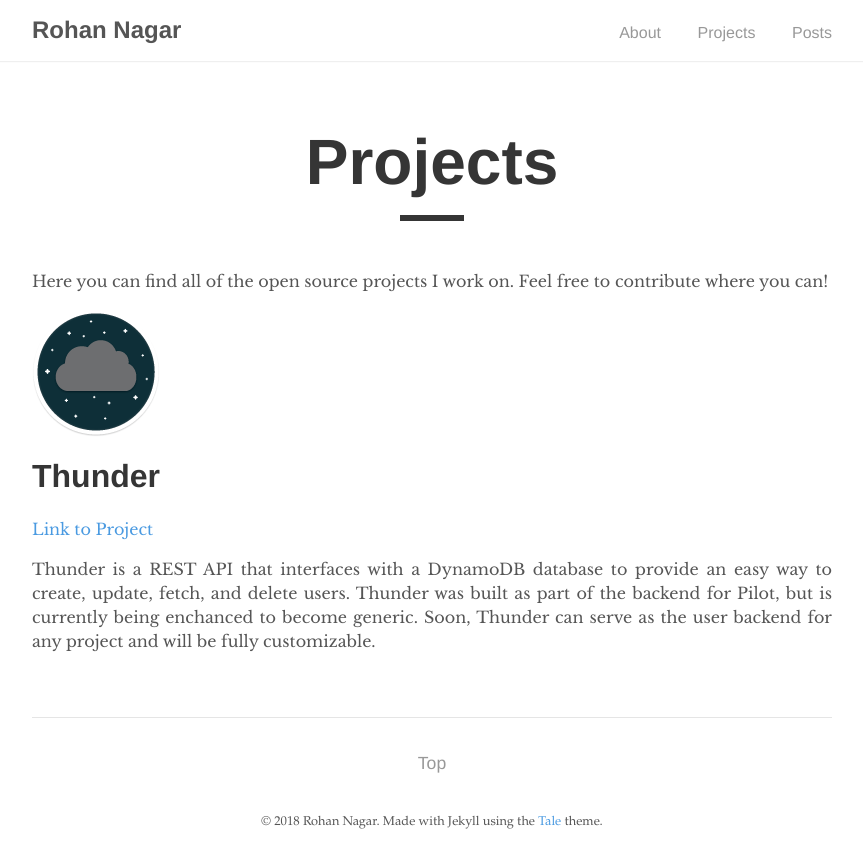
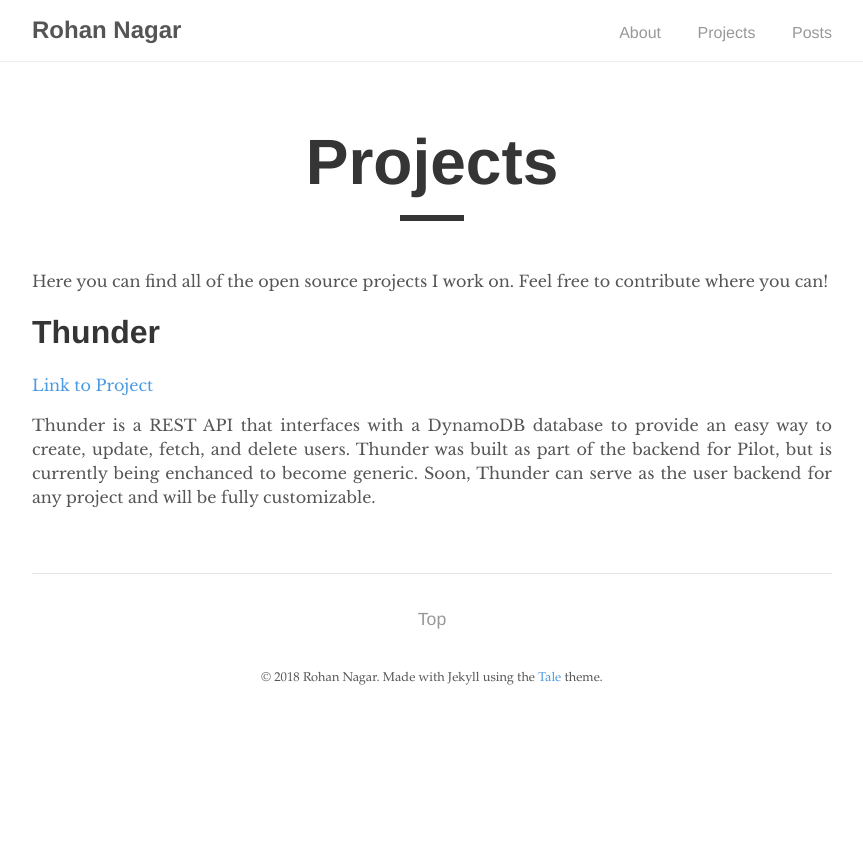
Before and after one commit to RohanNagar/RohanNagar.github.io, a Jekyll site: the page built from projects.md, in a window 1280 px wide. Shown: the top 868 px of the page, without its empty margins (208-1071 px from the left). Built offline with Jekyll 4.4.1, drawn with Linux system fonts in a browser that asks for light colours.

Commit message:
Remove Thunder logo for now

```diff
--- a/projects.md
+++ b/projects.md
@@ -7,7 +7,6 @@ permalink: /projects/
 
 Here you can find all of the open source projects I work on. Feel free to contribute where you can!
 
-![Thunder](/assets/img/projects/thunder.png)
 # Thunder
 
 [Link to Project](https://www.github.com/RohanNagar/thunder)
```
